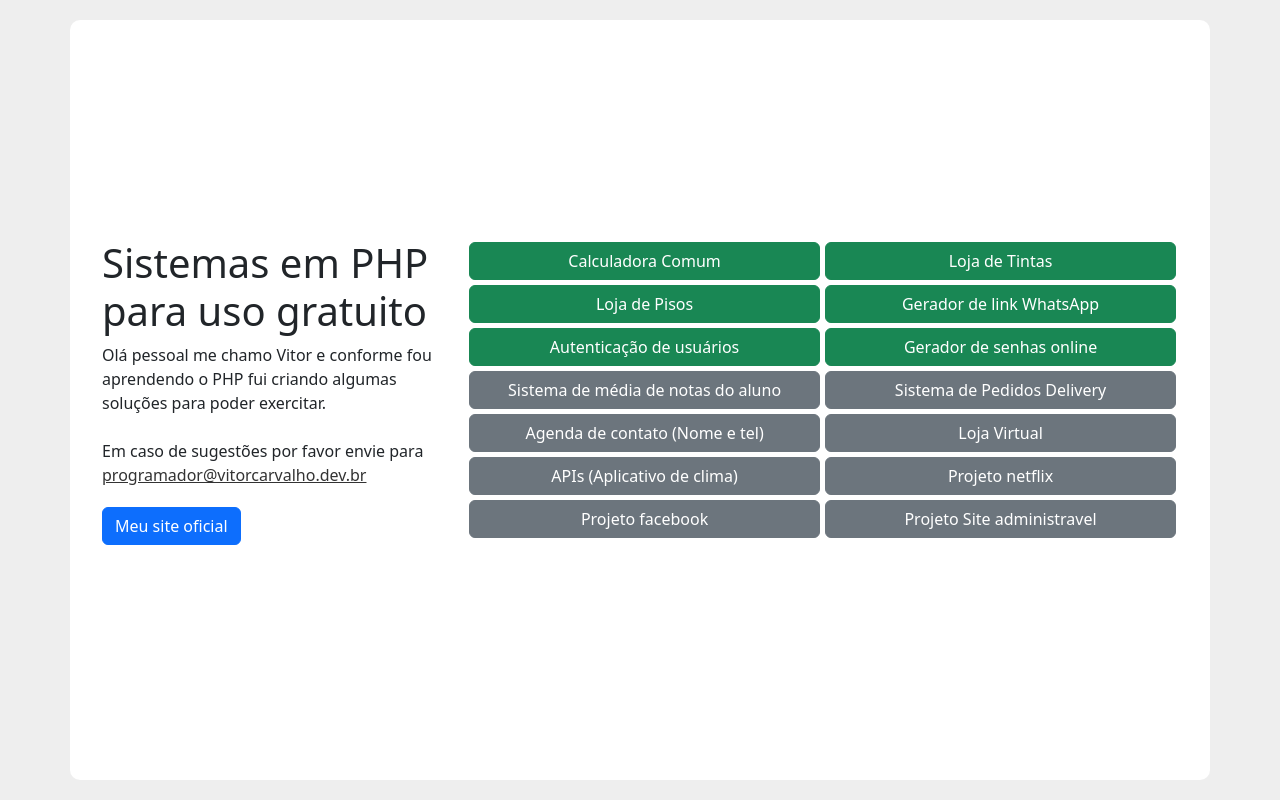
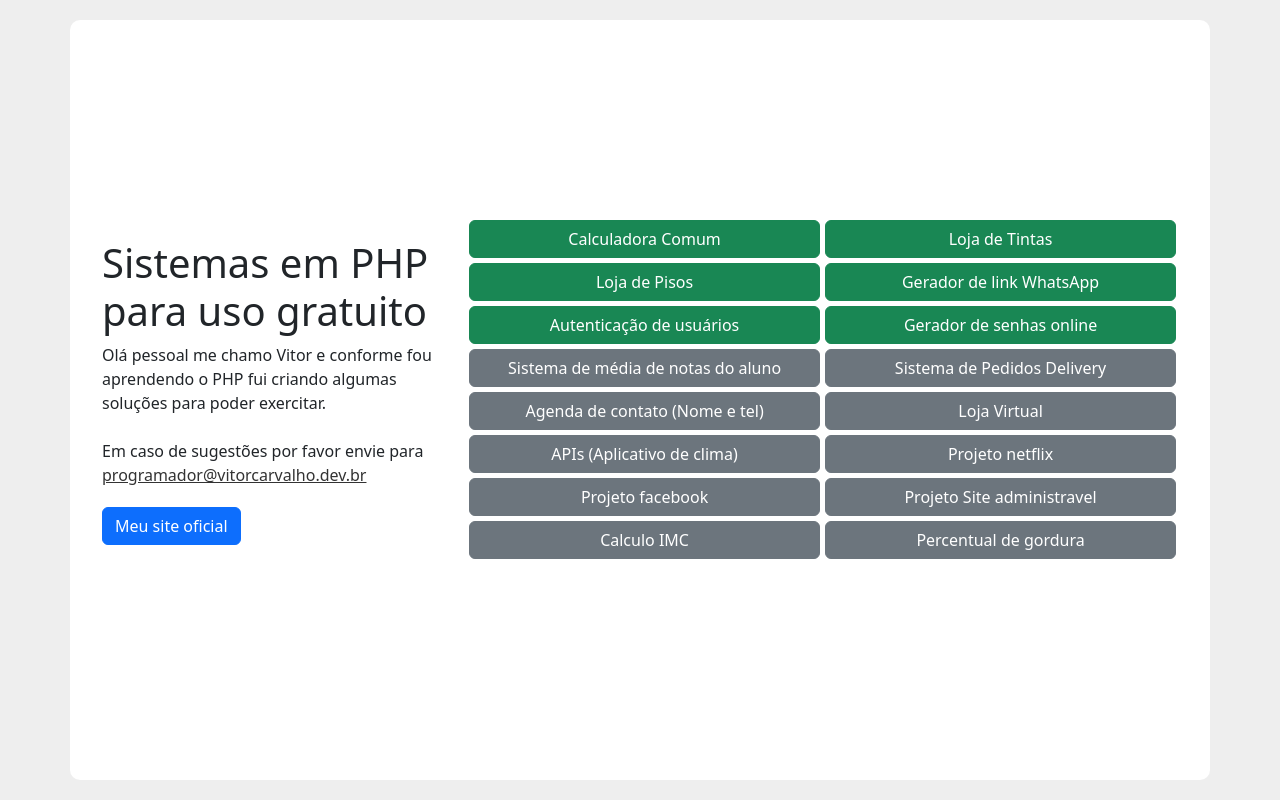
Before and after one commit to vitorcarvdev/Exercicios-PHP, a PHP site: page / in a window 1280 px wide. Run offline with PHP 8.4, Linux system fonts and the light colour scheme.

Commit message:
Nova ideia de projeto
Novos projetos adicionados

```diff
--- a/index.php
+++ b/index.php
@@ -31,6 +31,8 @@
             <li class="col-6 btn btn-secondary"><a href="#">Projeto netflix</a></li>
             <li class="col-6 btn btn-secondary"><a href="#">Projeto facebook</a></li>
             <li class="col-6 btn btn-secondary"><a href="#">Projeto Site administravel</a></li>
+            <li class="col-6 btn btn-secondary"><a href="#">Calculo IMC</a></li>
+            <li class="col-6 btn btn-secondary"><a href="#">Percentual de gordura</a></li>
         </ul>
     </div>
 
```
